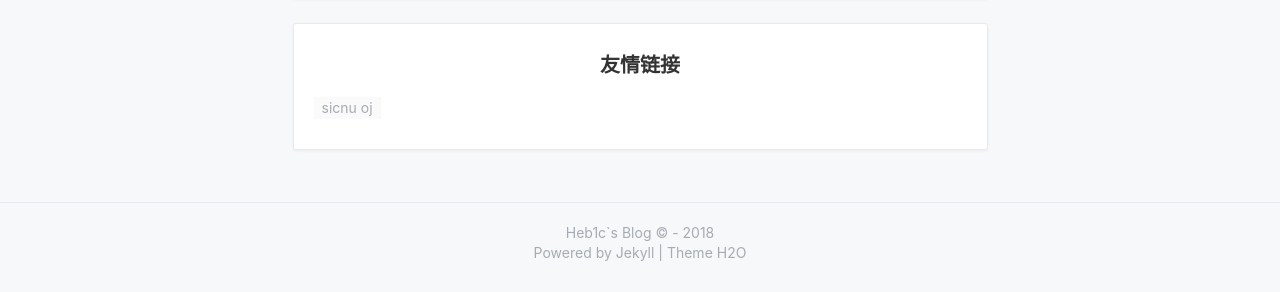
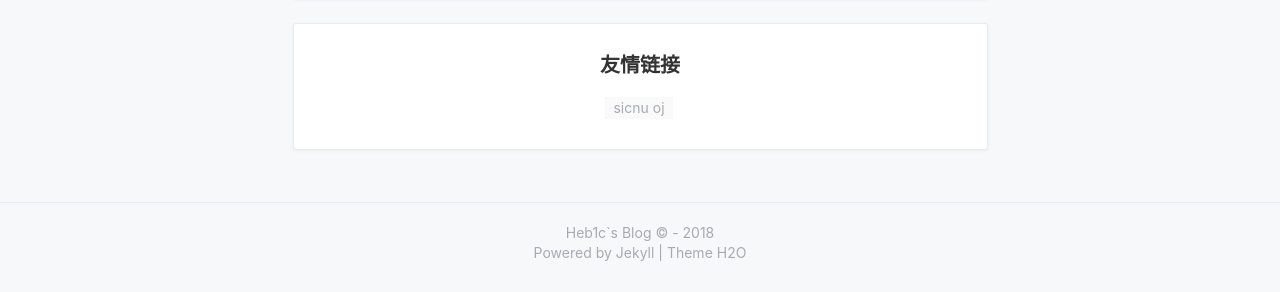
Before and after one commit to hebicheng/heb1c.github.io, a Jekyll site: the page built from about.html, in a window 1280 px wide. Shown: the part 441-733 px from the top of the page. Built offline with Jekyll 4.4.1, drawn with Linux system fonts in a browser that asks for light colours; nearby versions of some CDN libraries; a style sheet for code colours, icons or effects is not loaded.

Commit message:
style fix

```diff
--- a/about.html
+++ b/about.html
@@ -21,7 +21,10 @@ layout: default
 
         <li>
             <h3><span class="about-name" >友情链接</span></h3>
-            <span class="about-link"><a href="http://acm.sicnu.edu.cn" class="tag">sicnu oj</a></span>
+
+            <div class="about-link">
+                <a class="link" href="https://acm.sicnu.edu.cn" >sicnu oj</a>
+            </div>
 
         </li>
     </ul>
```
Also changed, not shown: assets/css/app.min.css.
